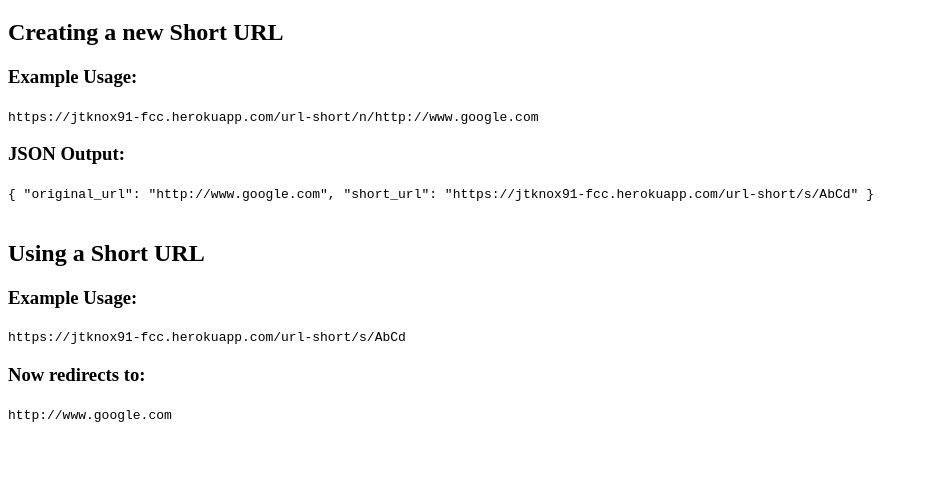
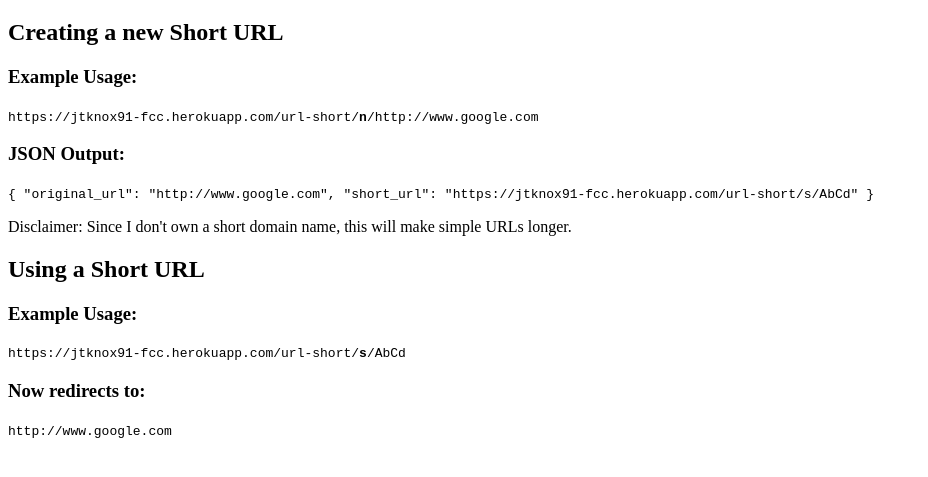
Before and after one commit to JTKnox91/fcc-projects, a website: page API-projects/url-short.html in a window 1280 px wide. Shown: the part 61-538 px from the top of the page, without its empty margins (0-928 px from the left). Drawn offline with Linux system fonts and the light colour scheme.

Commit message:
Update to html and comment clearing

```diff
--- a/API-projects/url-short.html
+++ b/API-projects/url-short.html
@@ -5,13 +5,13 @@
 		<h1>URL Shortener</h1>
 		<h2>Creating a new Short URL</h2>
 			<h3>Example Usage:</h3>
-				<code>https://jtknox91-fcc.herokuapp.com/url-short/n/http://www.google.com</code><br />
+				<code>https://jtknox91-fcc.herokuapp.com/url-short/<b>n</b>/http://www.google.com</code><br />
 			<h3>JSON Output:</h3>
 				<code>{ "original_url": "http://www.google.com", "short_url": "https://jtknox91-fcc.herokuapp.com/url-short/s/AbCd" }</code><br />
-		<br />
+				<p>Disclaimer: Since I don't own a short domain name, this will make simple URLs longer.</p>
 		<h2>Using a Short URL</h2>
 			<h3>Example Usage:</h3>
-				<code>https://jtknox91-fcc.herokuapp.com/url-short/s/AbCd</code><br />
+				<code>https://jtknox91-fcc.herokuapp.com/url-short/<b>s</b>/AbCd</code><br />
 			<h3>Now redirects to:</h3>
 				<code>http://www.google.com</code><br />
 	</body>
```
Also changed, not shown: API-projects/url-short.js (+0 -11 lines).
